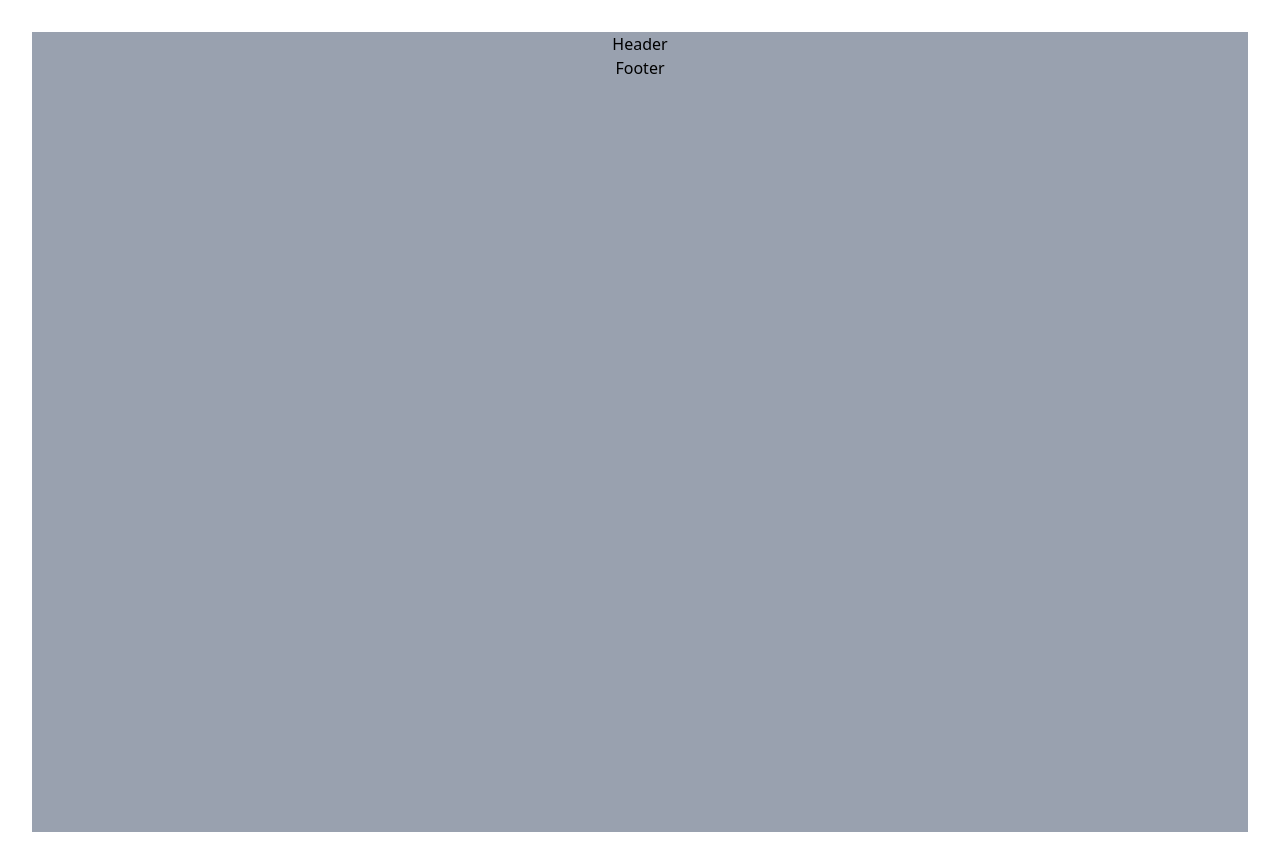
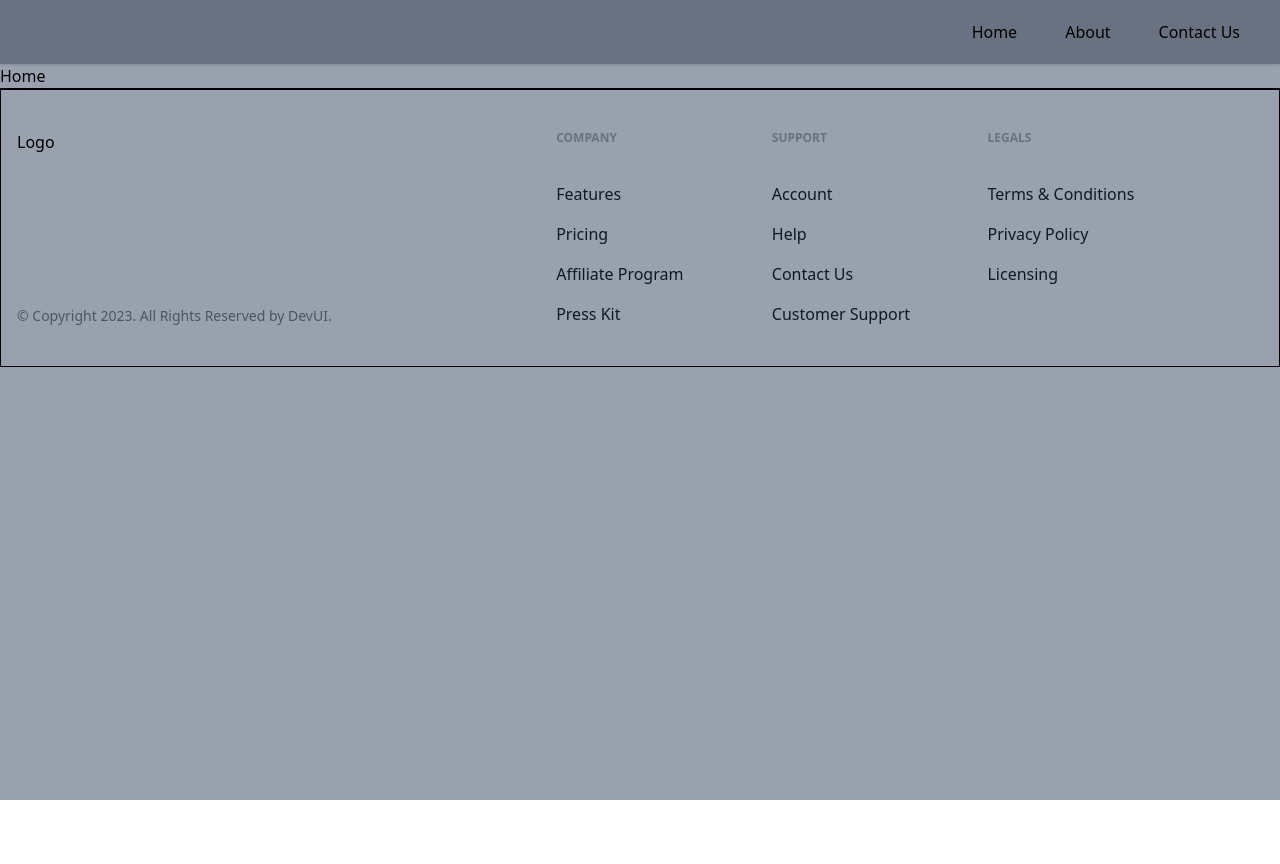
Before and after one commit to ARYANDHIRHI004/BlogPage, a React (Vite) app: page / in a window 1280 px wide. After the commit the page ends 800 px from the top, so only its background shows below. Built offline with nearby package versions, Linux system fonts and the light colour scheme; no server answers.

Commit message:
React router configured and components created

```diff
--- a/src/App.jsx
+++ b/src/App.jsx
@@ -1,10 +1,10 @@
 
 import { useEffect, useState } from 'react'
-import './App.css'
 import { useDispatch } from 'react-redux'
 import authService from './appwrite/auth'
 import { login, logout} from './store/authSlice'
 import {Header, Footer} from "./components/index"
+import { Outlet } from 'react-router-dom'
 
 function App() {
 
@@ -27,7 +27,9 @@
     <div className='min-h-screen flex bg-gray-400'>
       <div className='w-full block'>
         <Header />
-        {/* <Outlet /> */}
+        <main>
+          <Outlet />
+        </main>
         <Footer />
       </div>
     </div>
--- a/src/components/Footer/Footer.jsx
+++ b/src/components/Footer/Footer.jsx
@@ -1,11 +1,143 @@
-import React from 'react'
+import React from "react";
+import { Link } from "react-router-dom";
 
 const Footer = () => {
   return (
-    <div>
-      Footer
-    </div>
-  )
-}
+    <section className="relative overflow-hidden py-10 bg-gray-400 border border-t-2 border-t-black">
+      <div className="relative z-10 mx-auto max-w-7xl px-4">
+        <div className="-m-6 flex flex-wrap">
+          <div className="w-full p-6 md:w-1/2 lg:w-5/12">
+            <div className="flex h-full flex-col justify-between">
+              <div className="mb-4 inline-flex items-center">
+                Logo
+                {/* <Logo width="100px" /> */}
+              </div>
+              <div>
+                <p className="text-sm text-gray-600">
+                  &copy; Copyright 2023. All Rights Reserved by DevUI.
+                </p>
+              </div>
+            </div>
+          </div>
+          <div className="w-full p-6 md:w-1/2 lg:w-2/12">
+            <div className="h-full">
+              <h3 className="tracking-px mb-9  text-xs font-semibold uppercase text-gray-500">
+                Company
+              </h3>
+              <ul>
+                <li className="mb-4">
+                  <Link
+                    className=" text-base font-medium text-gray-900 hover:text-gray-700"
+                    to="/"
+                  >
+                    Features
+                  </Link>
+                </li>
+                <li className="mb-4">
+                  <Link
+                    className=" text-base font-medium text-gray-900 hover:text-gray-700"
+                    to="/"
+                  >
+                    Pricing
+                  </Link>
+                </li>
+                <li className="mb-4">
+                  <Link
+                    className=" text-base font-medium text-gray-900 hover:text-gray-700"
+                    to="/"
+                  >
+                    Affiliate Program
+                  </Link>
+                </li>
+                <li>
+                  <Link
+                    className=" text-base font-medium text-gray-900 hover:text-gray-700"
+                    to="/"
+                  >
+                    Press Kit
+                  </Link>
+                </li>
+              </ul>
+            </div>
+          </div>
+          <div className="w-full p-6 md:w-1/2 lg:w-2/12">
+            <div className="h-full">
+              <h3 className="tracking-px mb-9  text-xs font-semibold uppercase text-gray-500">
+                Support
+              </h3>
+              <ul>
+                <li className="mb-4">
+                  <Link
+                    className=" text-base font-medium text-gray-900 hover:text-gray-700"
+                    to="/"
+                  >
+                    Account
+                  </Link>
+                </li>
+                <li className="mb-4">
+                  <Link
+                    className=" text-base font-medium text-gray-900 hover:text-gray-700"
+                    to="/"
+                  >
+                    Help
+                  </Link>
+                </li>
+                <li className="mb-4">
+                  <Link
+                    className=" text-base font-medium text-gray-900 hover:text-gray-700"
+                    to="/"
+                  >
+                    Contact Us
+                  </Link>
+                </li>
+                <li>
+                  <Link
+                    className=" text-base font-medium text-gray-900 hover:text-gray-700"
+                    to="/"
+                  >
+                    Customer Support
+                  </Link>
+                </li>
+              </ul>
+            </div>
+          </div>
+          <div className="w-full p-6 md:w-1/2 lg:w-3/12">
+            <div className="h-full">
+              <h3 className="tracking-px mb-9  text-xs font-semibold uppercase text-gray-500">
+                Legals
+              </h3>
+              <ul>
+                <li className="mb-4">
+                  <Link
+                    className=" text-base font-medium text-gray-900 hover:text-gray-700"
+                    to="/"
+                  >
+                    Terms &amp; Conditions
+                  </Link>
+                </li>
+                <li className="mb-4">
+                  <Link
+                    className=" text-base font-medium text-gray-900 hover:text-gray-700"
+                    to="/"
+                  >
+                    Privacy Policy
+                  </Link>
+                </li>
+                <li>
+                  <Link
+                    className=" text-base font-medium text-gray-900 hover:text-gray-700"
+                    to="/"
+                  >
+                    Licensing
+                  </Link>
+                </li>
+              </ul>
+            </div>
+          </div>
+        </div>
+      </div>
+    </section>
+  );
+};
 
-export default Footer
+export default Footer;
--- a/src/components/Header/Header.jsx
+++ b/src/components/Header/Header.jsx
@@ -1,9 +1,63 @@
 import React from 'react'
+import { Link } from "react-router-dom";
+import Container from '../container/Container';
+import LogoutBtn from './LogoutBtn';
+import { useSelector } from 'react-redux';
+import { useNavigate } from 'react-router-dom';
 
 const Header = () => {
+
+  const authStatus = useSelector((state)=>state.status)
+  const navigate = useNavigate()
+
+  const navItems =[
+    {
+      name: "Home",
+      slug:"/",
+      active: true
+    },
+    {
+      name: "About",
+      slug:"/about",
+      active: true
+    },
+    {
+      name: "Contact Us",
+      slug:"/contect-us",
+      active: true
+    },
+  ]
+
+
   return (
-    <div>
-      Header
+    <div className='py-3 shadow bg-gray-500'>
+      <Container>
+        <nav className='flex'>
+          <div className='mr-4'>
+            {/* <Link to='/'>
+              <Logo width='70px'   />
+
+              </Link> */}
+          </div>
+          <ul className='flex ml-auto'>
+            {navItems.map((item) =>
+            item.active ? (
+              <li key={item.name}>
+                <button
+                onClick={() => navigate(item.slug)}
+                className='inline-bock px-6 py-2 duration-200 hover:bg-blue-100 rounded-full'
+                >{item.name}</button>
+              </li>
+            ) : null
+            )}
+            {authStatus && (
+              <li>
+                <LogoutBtn />
+              </li>
+            )}
+          </ul>
+        </nav>
+        </Container>
     </div>
   )
 }
--- /dev/null
+++ b/src/components/Header/LogoutBtn.jsx
@@ -0,0 +1,24 @@
+import React from 'react'
+import { useDispatch } from 'react-redux'
+import authService from '../../appwrite/auth'
+import { logout } from '../../store/authSlice'
+
+
+const LogoutBtn = () => {
+
+    const dispatch = useDispatch()
+    const logoutHandler = () => {
+      authService.logout()
+      .then(()=>{
+        dispatch(logout())
+      })
+    }
+
+  return (
+      <button
+      onClick={logoutHandler}
+      >Logout</button>
+  )
+}
+
+export default LogoutBtn
--- /dev/null
+++ b/src/components/Home/Home.jsx
@@ -0,0 +1,9 @@
+import React from 'react'
+
+const Home = () => {
+  return (
+    <div>Home</div>
+  )
+}
+
+export default Home
--- a/src/components/container/container.jsx
+++ b/src/components/container/container.jsx
@@ -1,8 +1,8 @@
 import React from 'react'
 
-const container = ({children}) => {
+const Container = ({children}) => {
   return <div className='w-full max-w-7xl mx-auto px-4'> {children} </div>;
 
 }
 
-export default container
+export default Container
--- a/src/components/index.js
+++ b/src/components/index.js
@@ -1,4 +1,5 @@
 import Header from "./Header/Header";
 import Footer from "./Footer/Footer";
+import Container from "./container/Container";
 
-export {Header, Footer}
+export {Header, Footer, Container}
--- a/src/main.jsx
+++ b/src/main.jsx
@@ -4,10 +4,23 @@
 import App from './App.jsx'
 import { Provider } from 'react-redux'
 import store from './store/store.js'
+import { createBrowserRouter, createRoutesFromElements, Route, RouterProvider } from 'react-router-dom'
+import Home from './components/Home/Home.jsx'
+
+const router = createBrowserRouter(
+  createRoutesFromElements(
+    <Route path='/' element={<App />} >
+      <Route path='/' element={<Home/>} />
+      <Route path='/about' element={<Home/>} />
+    </Route>
+  )
+)
+
+
 createRoot(document.getElementById('root')).render(
   <StrictMode>
     <Provider store={store}>
-      <App />
+      <RouterProvider router={router}/>
     </Provider>
   </StrictMode>,
 )
--- a/src/store/authSlice.js
+++ b/src/store/authSlice.js
@@ -1,7 +1,7 @@
 import { createSlice } from "@reduxjs/toolkit";
 
 const initialState = {
-    isLoggedIn: false,
+    status: false,
     userData: null
 }
 
```
